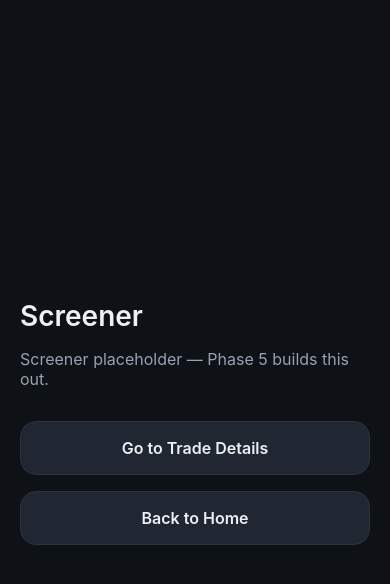
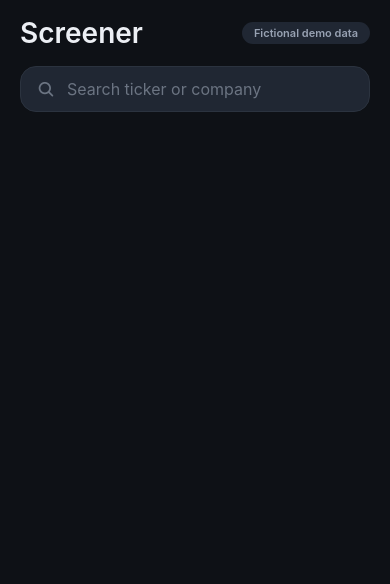
Before and after one commit to tamannayousuf26/demo_expo, a React Native app: screen /Screener in a window 390 px wide. Shown: the top 584 px of the page. Built offline with nearby package versions, Linux system fonts and the light colour scheme.

Commit message:
add screener header search

```diff
--- a/src/screens/ScreenerScreen.tsx
+++ b/src/screens/ScreenerScreen.tsx
@@ -1,30 +1,38 @@
-import { StyleSheet, Text, View, Pressable } from "react-native";
+import { useState } from "react";
+import { StyleSheet, Text, TextInput, View } from "react-native";
+import { SafeAreaView } from "react-native-safe-area-context";
+import { Ionicons } from "@expo/vector-icons";
 import type { NativeStackScreenProps } from "@react-navigation/native-stack";
 import type { RootStackParamList } from "../navigation/AppNavigator";
 import { theme } from "../theme/colors";
-import { mockTrades } from "../data/mockTrades";
 
 type Props = NativeStackScreenProps<RootStackParamList, "Screener">;
 
-export default function ScreenerScreen({ navigation }: Props) {
-  const firstTradeId = mockTrades[0].id;
+export default function ScreenerScreen(_props: Props) {
+  const [searchText, setSearchText] = useState("");
 
   return (
-    <View style={styles.container}>
-      <Text style={styles.title}>Screener</Text>
-      <Text style={styles.subtitle}>Screener placeholder — Phase 5 builds this out.</Text>
+    <SafeAreaView style={styles.container} edges={["top"]}>
+      <View style={styles.header}>
+        <Text style={styles.title}>Screener</Text>
+        <View style={styles.badge}>
+          <Text style={styles.badgeText}>Fictional demo data</Text>
+        </View>
+      </View>
 
-      <Pressable
-        style={styles.button}
-        onPress={() => navigation.navigate("TradeDetails", { tradeId: firstTradeId })}
-      >
-        <Text style={styles.buttonText}>Go to Trade Details</Text>
-      </Pressable>
-
-      <Pressable style={styles.button} onPress={() => navigation.goBack()}>
-        <Text style={styles.buttonText}>Back to Home</Text>
-      </Pressable>
-    </View>
+      <View style={styles.searchRow}>
+        <Ionicons name="search" size={18} color={theme.colors.textMuted} />
+        <TextInput
+          style={styles.searchInput}
+          placeholder="Search ticker or company"
+          placeholderTextColor={theme.colors.textMuted}
+          value={searchText}
+          onChangeText={setSearchText}
+          autoCapitalize="none"
+          autoCorrect={false}
+        />
+      </View>
+    </SafeAreaView>
   );
 }
 
@@ -32,32 +40,48 @@ const styles = StyleSheet.create({
   container: {
     flex: 1,
     backgroundColor: theme.colors.background,
-    padding: theme.spacing.lg,
-    justifyContent: "center",
-    gap: theme.spacing.md,
+  },
+  header: {
+    paddingHorizontal: theme.spacing.lg,
+    paddingTop: theme.spacing.md,
+    flexDirection: "row",
+    alignItems: "center",
+    justifyContent: "space-between",
+    gap: theme.spacing.sm,
   },
   title: {
     fontSize: theme.fontSize.screenTitle,
     fontWeight: theme.fontWeight.semibold,
     color: theme.colors.textPrimary,
   },
-  subtitle: {
-    fontSize: theme.fontSize.body,
+  badge: {
+    backgroundColor: theme.colors.surfaceRaised,
+    borderRadius: theme.radius.card,
+    paddingHorizontal: theme.spacing.sm,
+    paddingVertical: theme.spacing.xs / 2,
+  },
+  badgeText: {
+    fontSize: theme.fontSize.badge,
     color: theme.colors.textSecondary,
-    marginBottom: theme.spacing.md,
+    fontWeight: theme.fontWeight.semibold,
   },
-  button: {
+  searchRow: {
+    flexDirection: "row",
+    alignItems: "center",
+    gap: theme.spacing.sm,
+    minHeight: 44,
+    marginHorizontal: theme.spacing.lg,
+    marginTop: theme.spacing.md,
     backgroundColor: theme.colors.surfaceRaised,
     borderRadius: theme.radius.card,
     borderWidth: 1,
     borderColor: theme.colors.border,
-    paddingVertical: theme.spacing.md,
-    paddingHorizontal: theme.spacing.lg,
-    alignItems: "center",
+    paddingHorizontal: theme.spacing.md,
   },
-  buttonText: {
+  searchInput: {
+    flex: 1,
+    fontSize: theme.fontSize.body,
     color: theme.colors.textPrimary,
-    fontSize: theme.fontSize.body,
-    fontWeight: theme.fontWeight.semibold,
+    paddingVertical: theme.spacing.sm,
   },
 });
```
